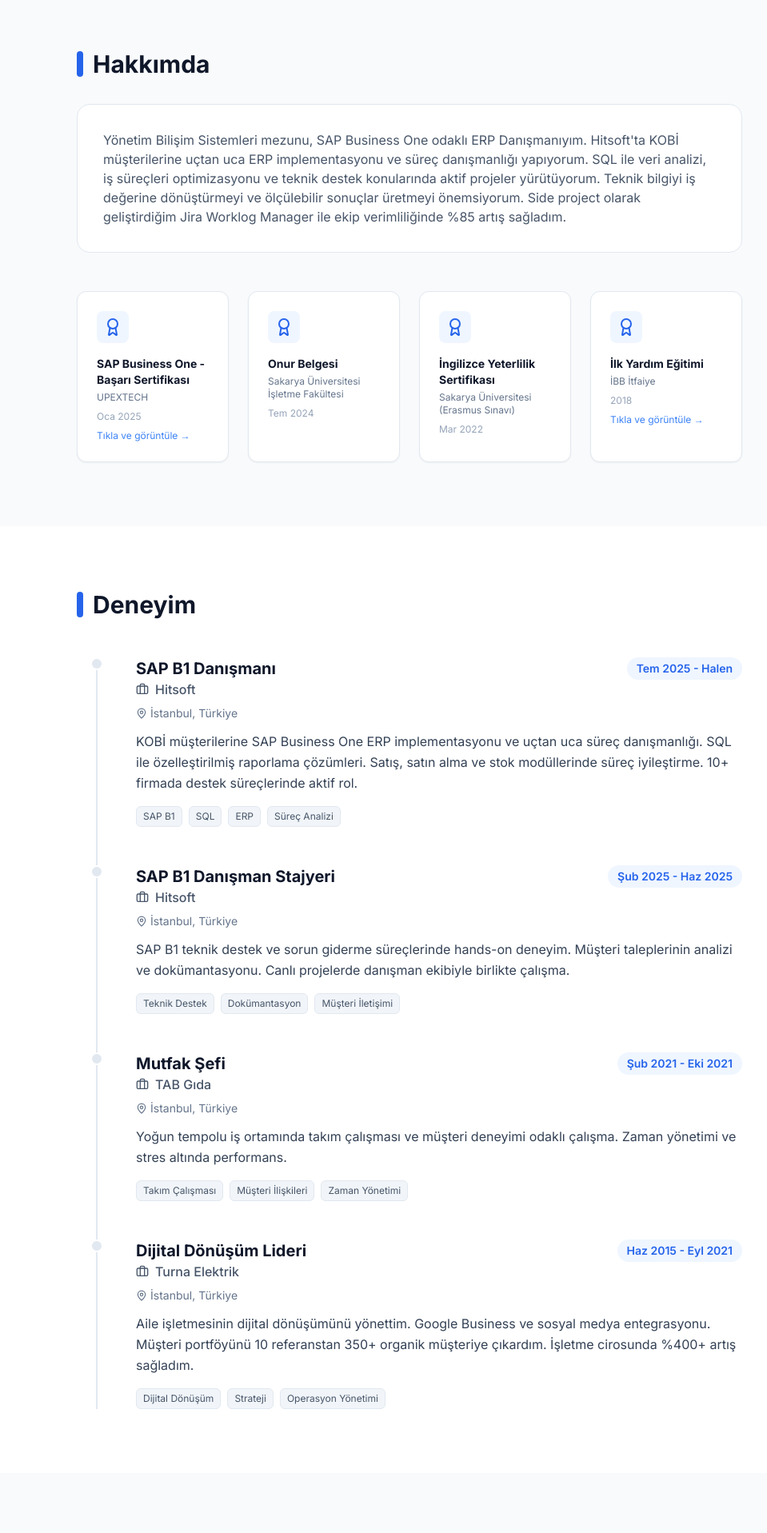
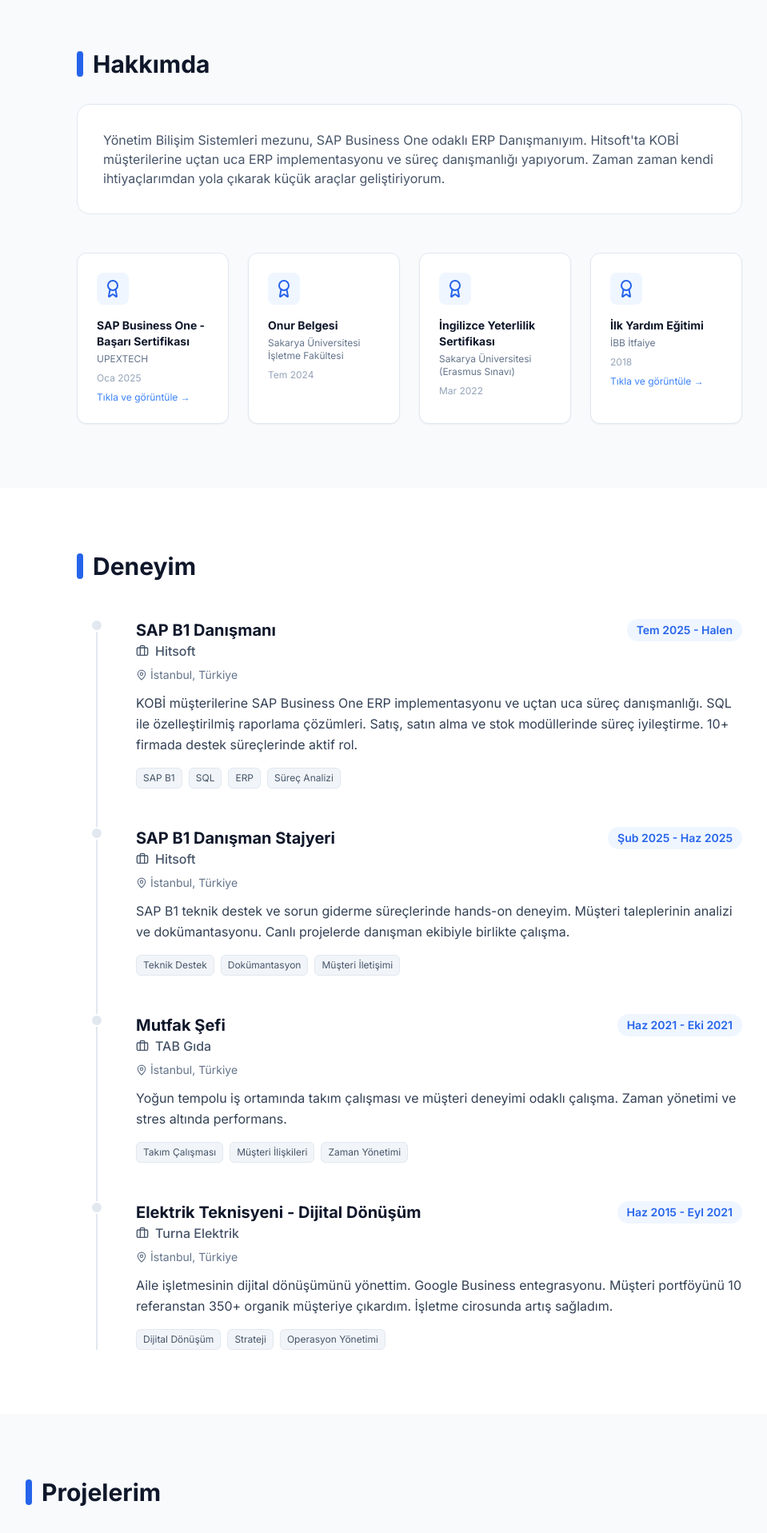
Before and after one commit to ilkayturna/ilkay, a React (Vite) app: page / in a window 1280 px wide. Shown: the part 659-2576 px from the top of the page at 80% size, without its empty margins (128-1087 px from the left). Built offline with nearby package versions, Linux system fonts and the light colour scheme.

Commit message:
Update i18n.ts

```diff
--- a/i18n.ts
+++ b/i18n.ts
@@ -98,7 +98,7 @@ export const translations = {
     profile: {
       title: 'SAP B1 Danışmanı',
       location: 'İstanbul, Türkiye',
-      about: "Yönetim Bilişim Sistemleri mezunu, SAP Business One odaklı ERP Danışmanıyım. Hitsoft'ta KOBİ müşterilerine uçtan uca ERP implementasyonu ve süreç danışmanlığı yapıyorum. SQL ile veri analizi, iş süreçleri optimizasyonu ve teknik destek konularında aktif projeler yürütüyorum. Teknik bilgiyi iş değerine dönüştürmeyi ve ölçülebilir sonuçlar üretmeyi önemsiyorum. Side project olarak geliştirdiğim Jira Worklog Manager ile ekip verimliliğinde %85 artış sağladım.",
+      about: "Yönetim Bilişim Sistemleri mezunu, SAP Business One odaklı ERP Danışmanıyım. Hitsoft'ta KOBİ müşterilerine uçtan uca ERP implementasyonu ve süreç danışmanlığı yapıyorum. Zaman zaman kendi ihtiyaçlarımdan yola çıkarak küçük araçlar geliştiriyorum.",
     },
     // Experiences
     experiences: [
@@ -124,18 +124,18 @@ export const translations = {
         id: '3',
         role: 'Mutfak Şefi',
         company: 'TAB Gıda',
-        period: 'Şub 2021 - Eki 2021',
+        period: 'Haz 2021 - Eki 2021',
         location: 'İstanbul, Türkiye',
         description: 'Yoğun tempolu iş ortamında takım çalışması ve müşteri deneyimi odaklı çalışma. Zaman yönetimi ve stres altında performans.',
         skills: ['Takım Çalışması', 'Müşteri İlişkileri', 'Zaman Yönetimi']
       },
       {
         id: '4',
-        role: 'Dijital Dönüşüm Lideri',
+        role: 'Elektrik Teknisyeni - Dijital Dönüşüm',
         company: 'Turna Elektrik',
         period: 'Haz 2015 - Eyl 2021',
         location: 'İstanbul, Türkiye',
-        description: 'Aile işletmesinin dijital dönüşümünü yönettim. Google Business ve sosyal medya entegrasyonu. Müşteri portföyünü 10 referanstan 350+ organik müşteriye çıkardım. İşletme cirosunda %400+ artış sağladım.',
+        description: 'Aile işletmesinin dijital dönüşümünü yönettim. Google Business entegrasyonu. Müşteri portföyünü 10 referanstan 350+ organik müşteriye çıkardım. İşletme cirosunda artış sağladım.',
         skills: ['Dijital Dönüşüm', 'Strateji', 'Operasyon Yönetimi']
       }
     ],
```
